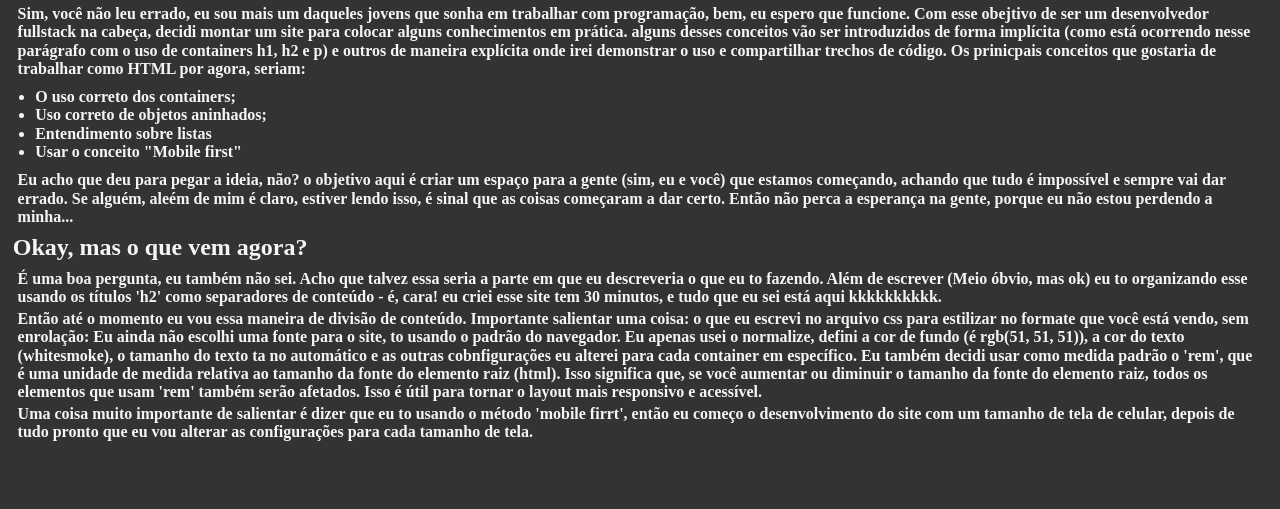
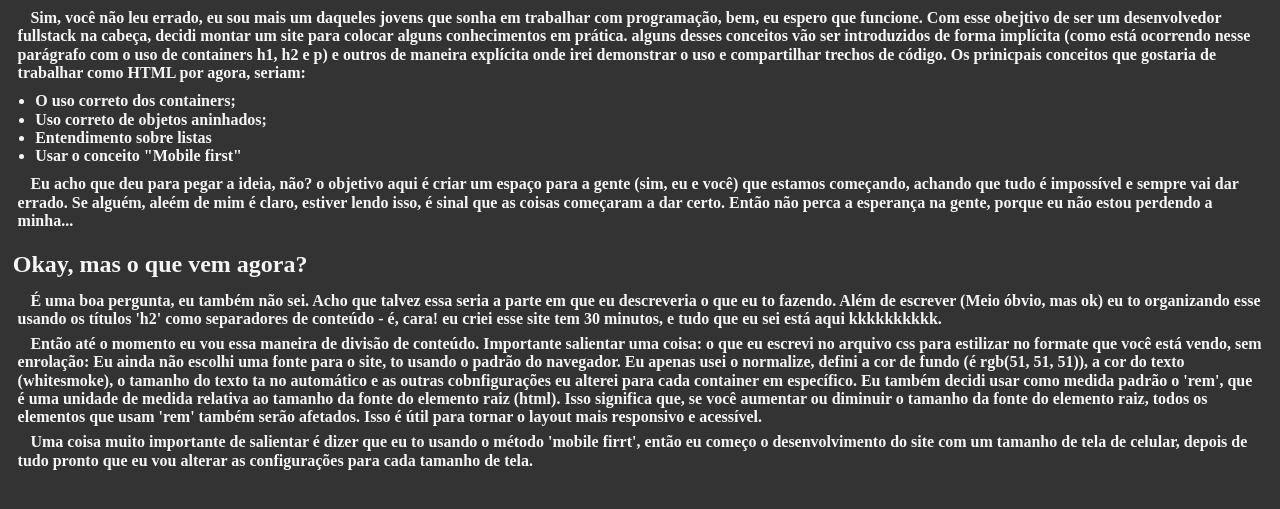
Before and after one commit to Lirovsk/hmtl_css, a plain HTML site: page HTML/index.html in a window 1280 px wide. Shown: the part 105-614 px from the top of the page. Drawn offline with nearby package versions, Linux system fonts and the light colour scheme.

Commit message:
Updating some styles to make them scalable

```diff
--- a/CSS/first.css
+++ b/CSS/first.css
@@ -12,14 +12,15 @@ h1.header{
     text-align: left;
     margin-top: 1rem;
     margin-left: 0.6rem;
+    margin-bottom: 1.2rem;
 }
 h2.title{
     color: whitesmoke;
     text-align: left;
     margin-left: .8rem;
     margin-right: .8rem;
-    margin-top: 0.5rem;
-    margin-bottom: .5rem;
+    margin-top: 1.3rem;
+    margin-bottom: .8rem;
 }
 
 p.text{
@@ -27,8 +28,9 @@ p.text{
     text-align: left;
     margin-left: 1.1rem;
     margin-right: 1.1rem;
-    margin-top: 0.2rem;
-    margin-bottom: 0.2rem;
+    margin-top: 0.4rem;
+    margin-bottom: 0.4rem;
+    text-indent: 0.8rem;
 }
 
 ul.text{
```
